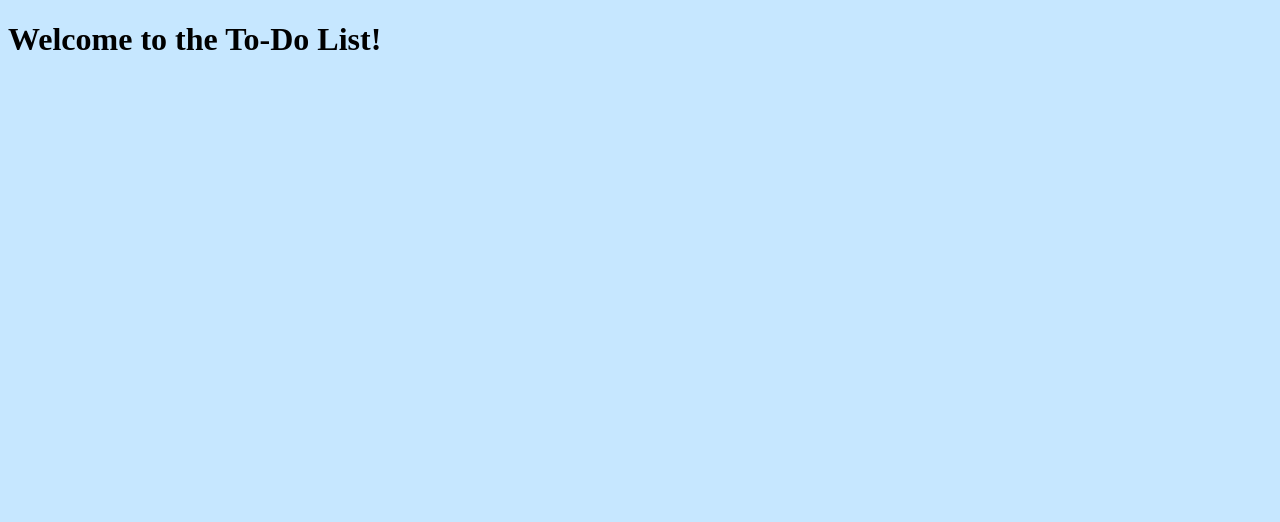
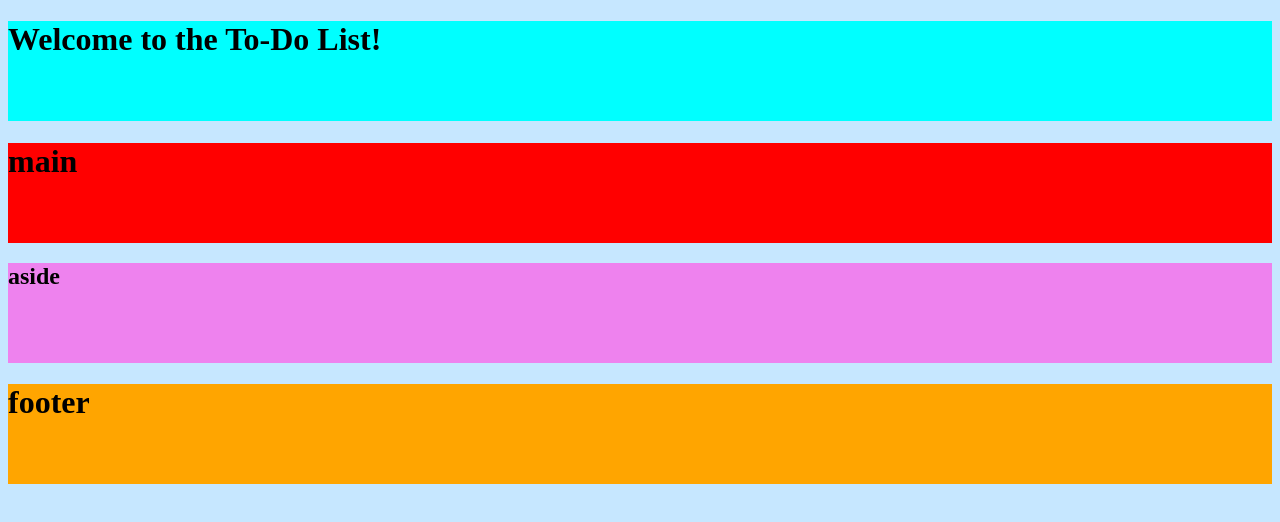
Before and after one commit to AnLaxina/to-do-list, a website built with webpack: page src/template.html in a window 1280 px wide. Built offline with nearby package versions, Linux system fonts and the light colour scheme.

Commit message:
Add testing containers for the overall layout

```diff
--- a/src/css/style.css
+++ b/src/css/style.css
@@ -7,3 +7,24 @@
 body {
     background-color: #C6E7FF;
 }
+
+/* For testing/designing with grid, I'll colour each semantic element to get a feel of the site */
+header {
+    background-color: aqua;
+    height: 100px;
+}
+
+main {
+    background-color: red;
+    height: 100px;
+}
+
+aside {
+    background-color: violet;
+    height: 100px;
+}
+
+footer {
+    background-color: orange;
+    height: 100px;
+}
--- a/src/template.html
+++ b/src/template.html
@@ -13,12 +13,15 @@
     </header>
     <main>
         <div id="content">
-
+            <h1>main</h1>
         </div>
     </main>
+    <aside>
+        <h1>aside</h1>
+    </aside>
     <footer>
         <div id="footer">
-
+            <h1>footer</h1>
         </div>
     </footer>
 </body>
```
